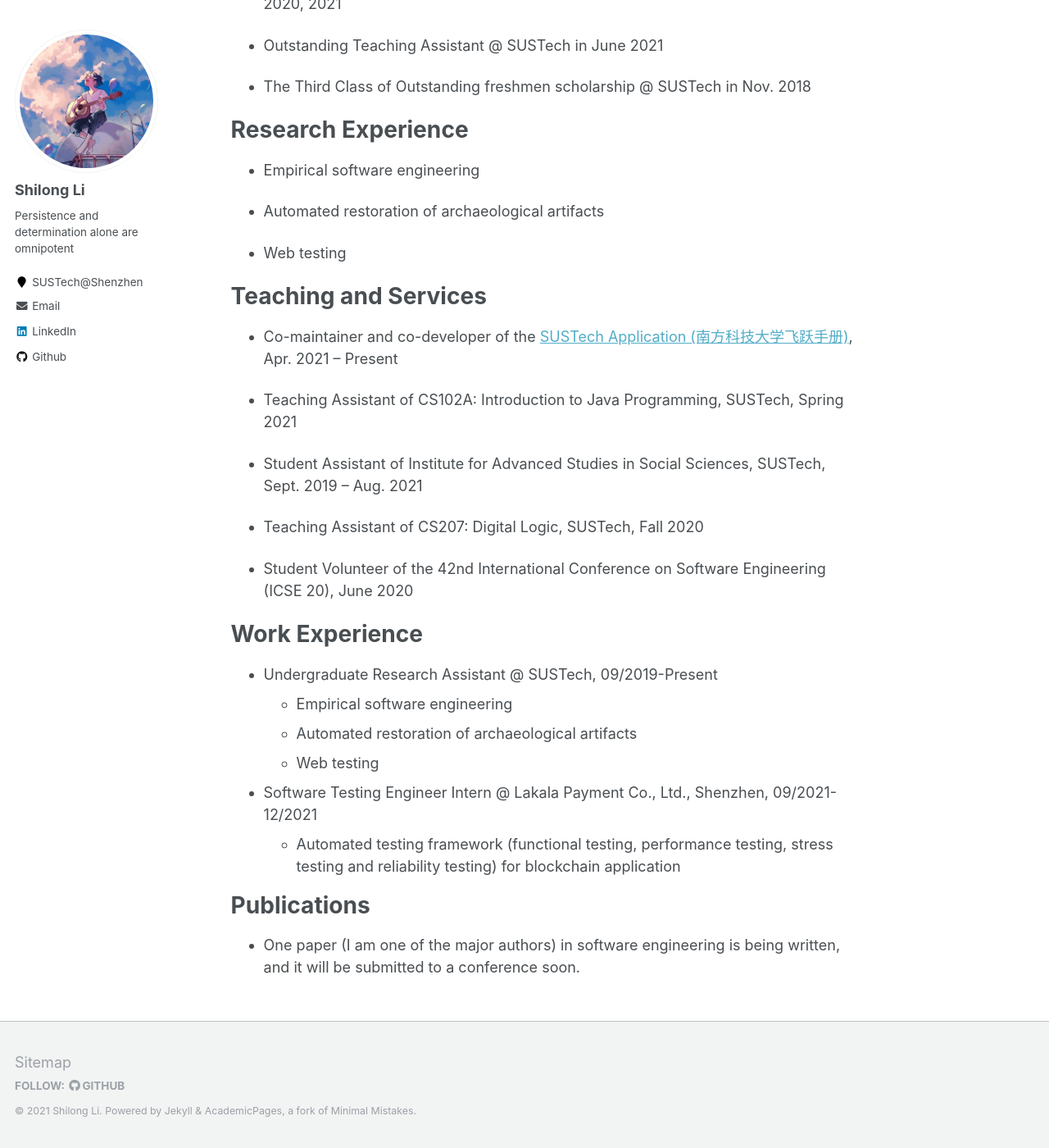
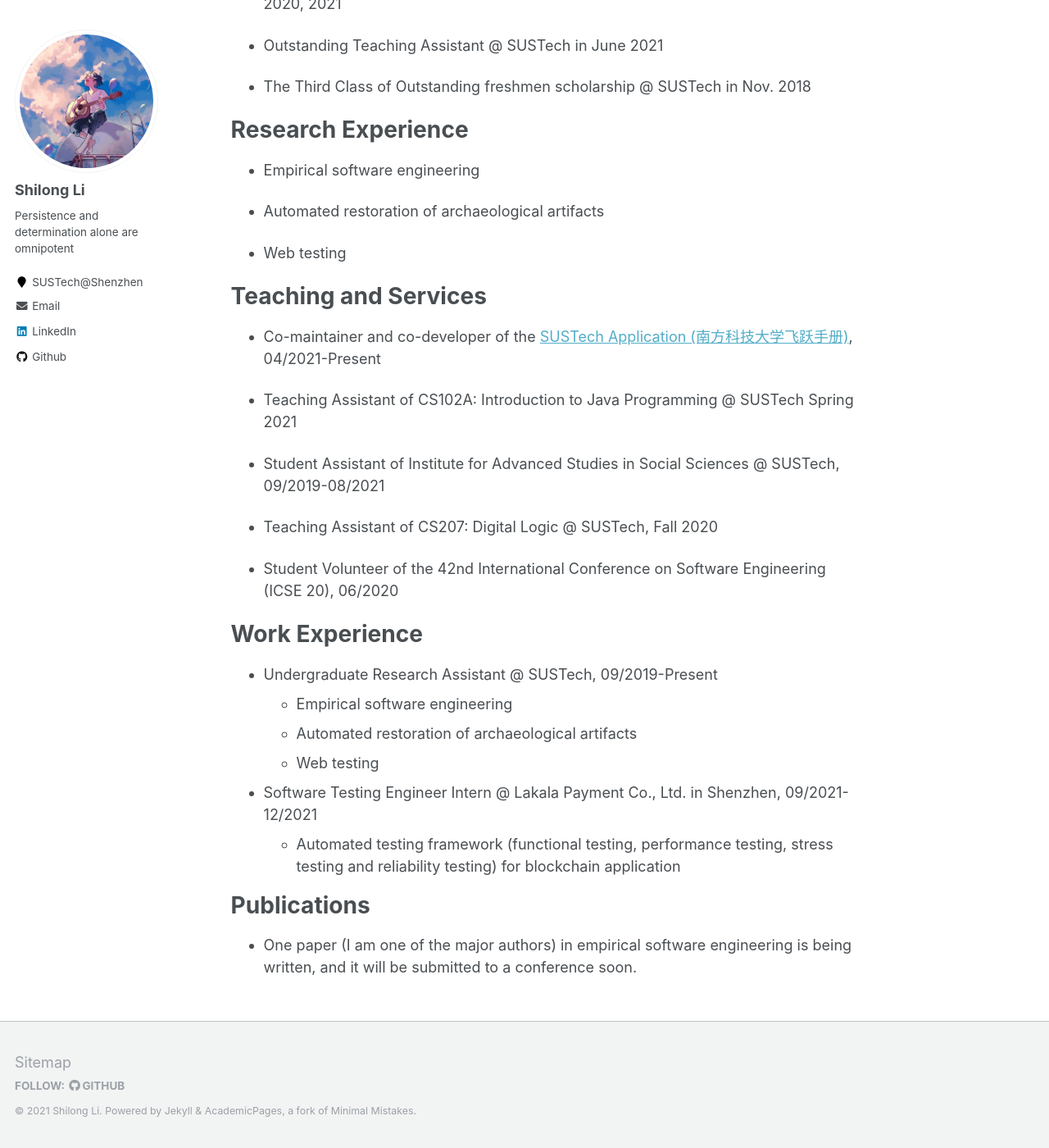
Before and after one commit to lethal233/lethal233.github.io, a Jekyll site: the page built from _pages/about.md, in a window 1280 px wide and 1400 px high, scrolled down 548 px. Shown: the whole window at 82% size. Built offline with Jekyll 4.4.1, drawn with Linux system fonts in a browser that asks for light colours; some of the changed text lies outside the part shown.

Commit message:
[update] about

```diff
--- a/_pages/about.md
+++ b/_pages/about.md
@@ -12,7 +12,7 @@
 
 # Education
 
-- Southern University of Science and Technology, Sept. 2018 - Present
+- Southern University of Science and Technology, 09/2018-Present
   - B.Eng. in Computer Science and Technology (GPA top 5%)
   - In Software Quality Laboratory (SQLab), supervised by Prof. Yepang Liu
 
@@ -34,15 +34,15 @@
 
 # Teaching and Services
 
-- Co-maintainer and co-developer of the [SUSTech Application (南方科技大学飞跃手册)](https://sustech-application.com), Apr. 2021 -- Present
+- Co-maintainer and co-developer of the [SUSTech Application (南方科技大学飞跃手册)](https://sustech-application.com), 04/2021-Present
 
-- Teaching Assistant of CS102A: Introduction to Java Programming, SUSTech, Spring 2021
+- Teaching Assistant of CS102A: Introduction to Java Programming @ SUSTech Spring 2021
 
-- Student Assistant of Institute for Advanced Studies in Social Sciences, SUSTech, Sept. 2019 -- Aug. 2021
+- Student Assistant of Institute for Advanced Studies in Social Sciences @ SUSTech, 09/2019-08/2021
 
-- Teaching Assistant of CS207: Digital Logic, SUSTech, Fall 2020
+- Teaching Assistant of CS207: Digital Logic @ SUSTech, Fall 2020
 
-- Student Volunteer of the 42nd International Conference on Software Engineering (ICSE 20), June 2020
+- Student Volunteer of the 42nd International Conference on Software Engineering (ICSE 20), 06/2020
 
 # Work Experience
 
@@ -51,9 +51,9 @@
   - Automated restoration of archaeological artifacts
   - Web testing
 
-- Software Testing Engineer Intern @ Lakala Payment Co., Ltd., Shenzhen, 09/2021-12/2021
+- Software Testing Engineer Intern @ Lakala Payment Co., Ltd. in Shenzhen, 09/2021-12/2021
   - Automated testing framework (functional testing, performance testing, stress testing and reliability testing) for blockchain application
 
 # Publications
 
-- One paper (I am one of the major authors) in software engineering is being written, and it will be submitted to a conference soon.
+- One paper (I am one of the major authors) in empirical software engineering is being written, and it will be submitted to a conference soon.
```
